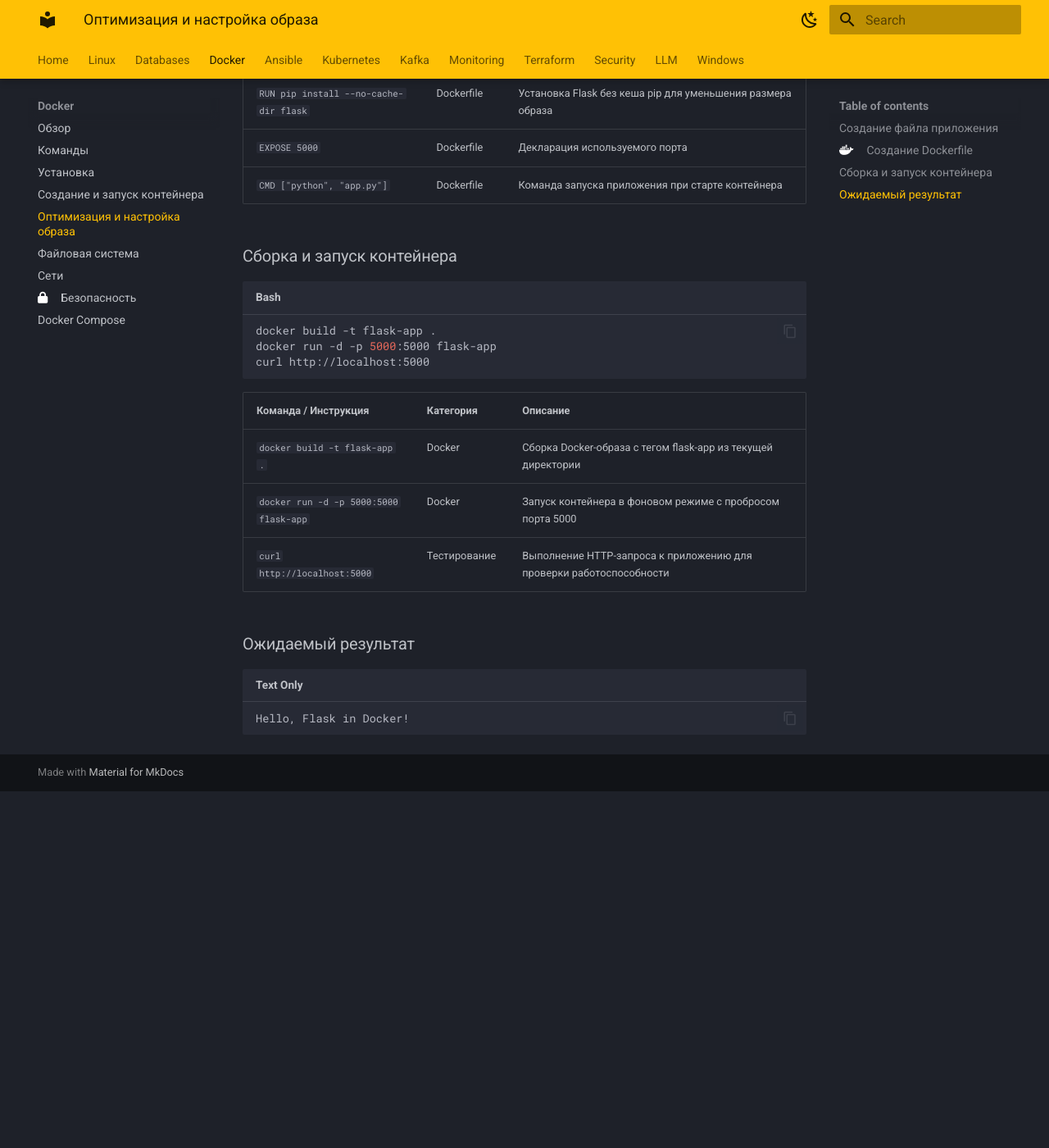
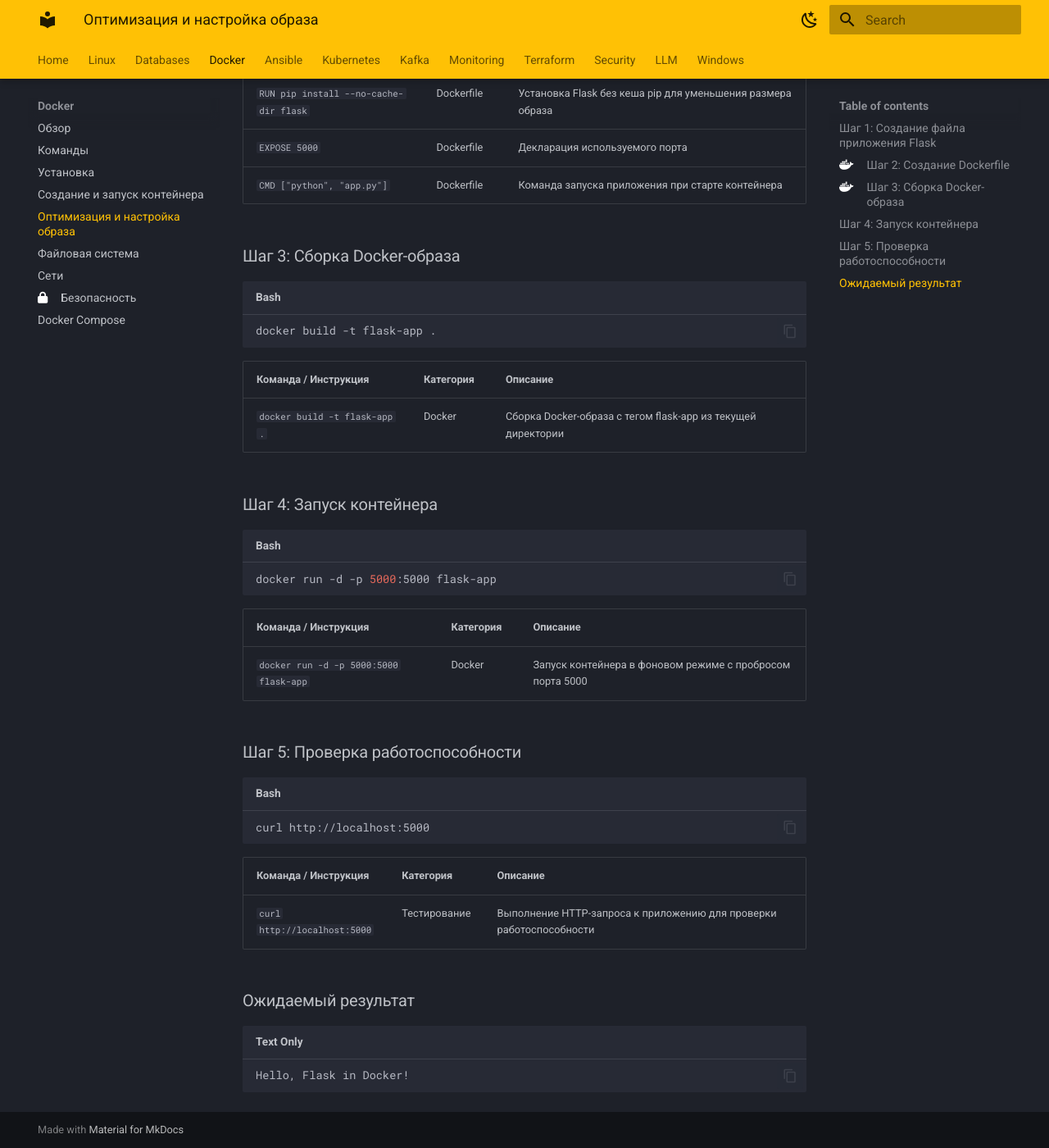
Before and after one commit to becausethatbee/terminator, an MkDocs documentation site: the page built from docs/Docker/image_optimization/index.md, in a window 1280 px wide and 1400 px high, scrolled down 1221 px. Shown: the whole window at 82% size. Built offline with MkDocs 1.6.1 and Material for MkDocs 9.7.7, drawn with Linux system fonts in a browser that asks for light colours; before the commit the page ends 2186 px from its top, so only the background shows below that; some of the changed text lies outside the part shown.

Commit message:
Автоматический коммит: 2025-09-02 08:11:25

````diff
--- a/docs/Docker/image_optimization/index.md
+++ b/docs/Docker/image_optimization/index.md
@@ -1,6 +1,4 @@
-# Оптимизация и настройка образа
-
-### Создание файла приложения
+### Шаг 1: Создание файла приложения Flask
 
 ```bash
 cat > app.py <<EOF
@@ -22,7 +20,7 @@ EOF
 | `>` | Перенаправление | Перенаправление вывода в файл app.py |
 | `<<EOF` | Heredoc | Начало многострочного ввода до маркера EOF |
 
-### Создание Dockerfile
+### Шаг 2: Создание Dockerfile
 
 ```dockerfile
 FROM python:3.9-alpine
@@ -42,18 +40,34 @@ CMD ["python", "app.py"]
 | `EXPOSE 5000` | Dockerfile | Декларация используемого порта |
 | `CMD ["python", "app.py"]` | Dockerfile | Команда запуска приложения при старте контейнера |
 
-### Сборка и запуск контейнера
+### Шаг 3: Сборка Docker-образа
 
 ```bash
 docker build -t flask-app .
+```
+
+| Команда / Инструкция | Категория | Описание |
+|----------------------|-----------|----------|
+| `docker build -t flask-app .` | Docker | Сборка Docker-образа с тегом flask-app из текущей директории |
+
+### Шаг 4: Запуск контейнера
+
+```bash
 docker run -d -p 5000:5000 flask-app
+```
+
+| Команда / Инструкция | Категория | Описание |
+|----------------------|-----------|----------|
+| `docker run -d -p 5000:5000 flask-app` | Docker | Запуск контейнера в фоновом режиме с пробросом порта 5000 |
+
+### Шаг 5: Проверка работоспособности
+
+```bash
 curl http://localhost:5000
 ```
 
 | Команда / Инструкция | Категория | Описание |
 |----------------------|-----------|----------|
-| `docker build -t flask-app .` | Docker | Сборка Docker-образа с тегом flask-app из текущей директории |
-| `docker run -d -p 5000:5000 flask-app` | Docker | Запуск контейнера в фоновом режиме с пробросом порта 5000 |
 | `curl http://localhost:5000` | Тестирование | Выполнение HTTP-запроса к приложению для проверки работоспособности |
 
 ### Ожидаемый результат
````
Also changed, not shown: docs/Docker/image-optimization/index.md (deleted, +0 -3 lines).
